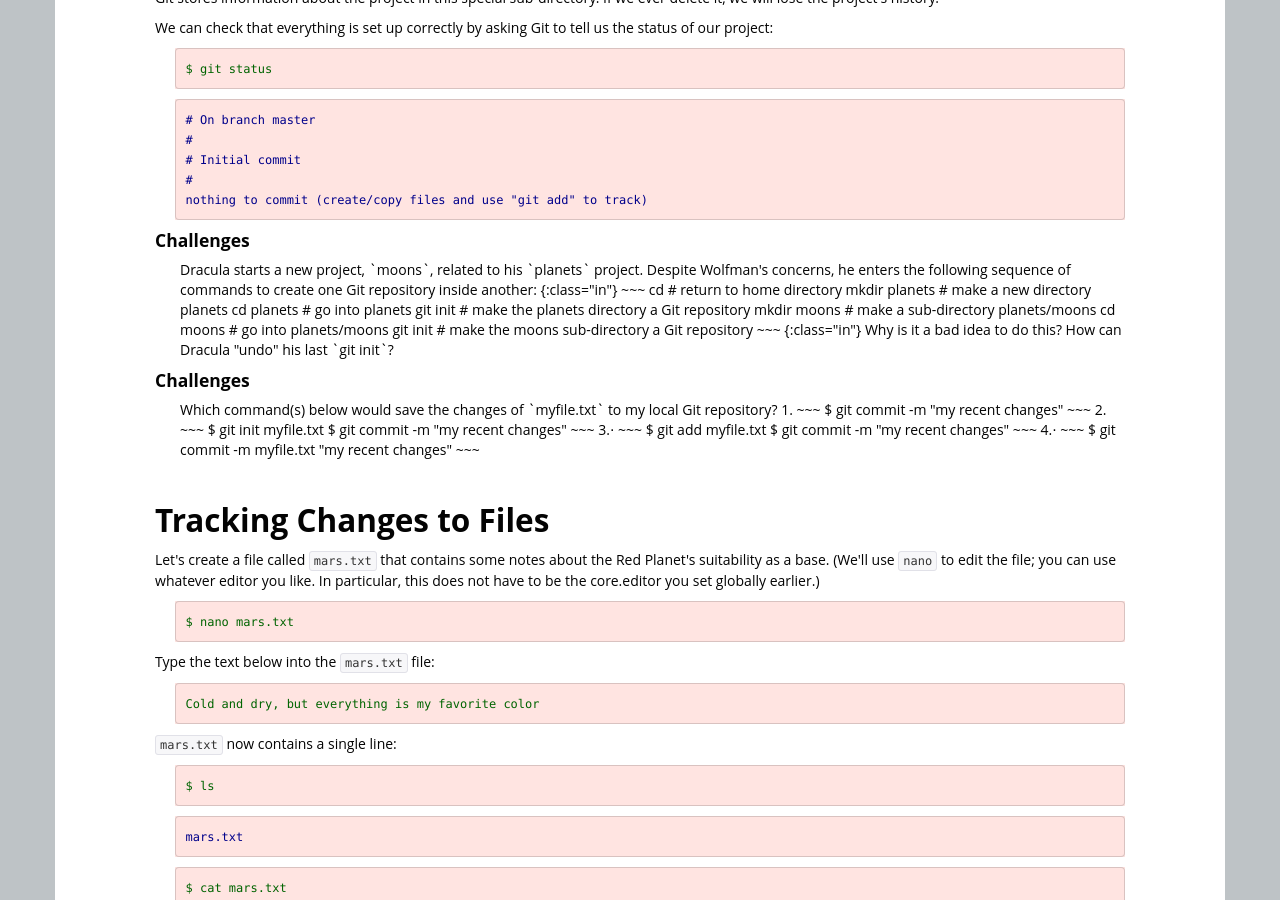
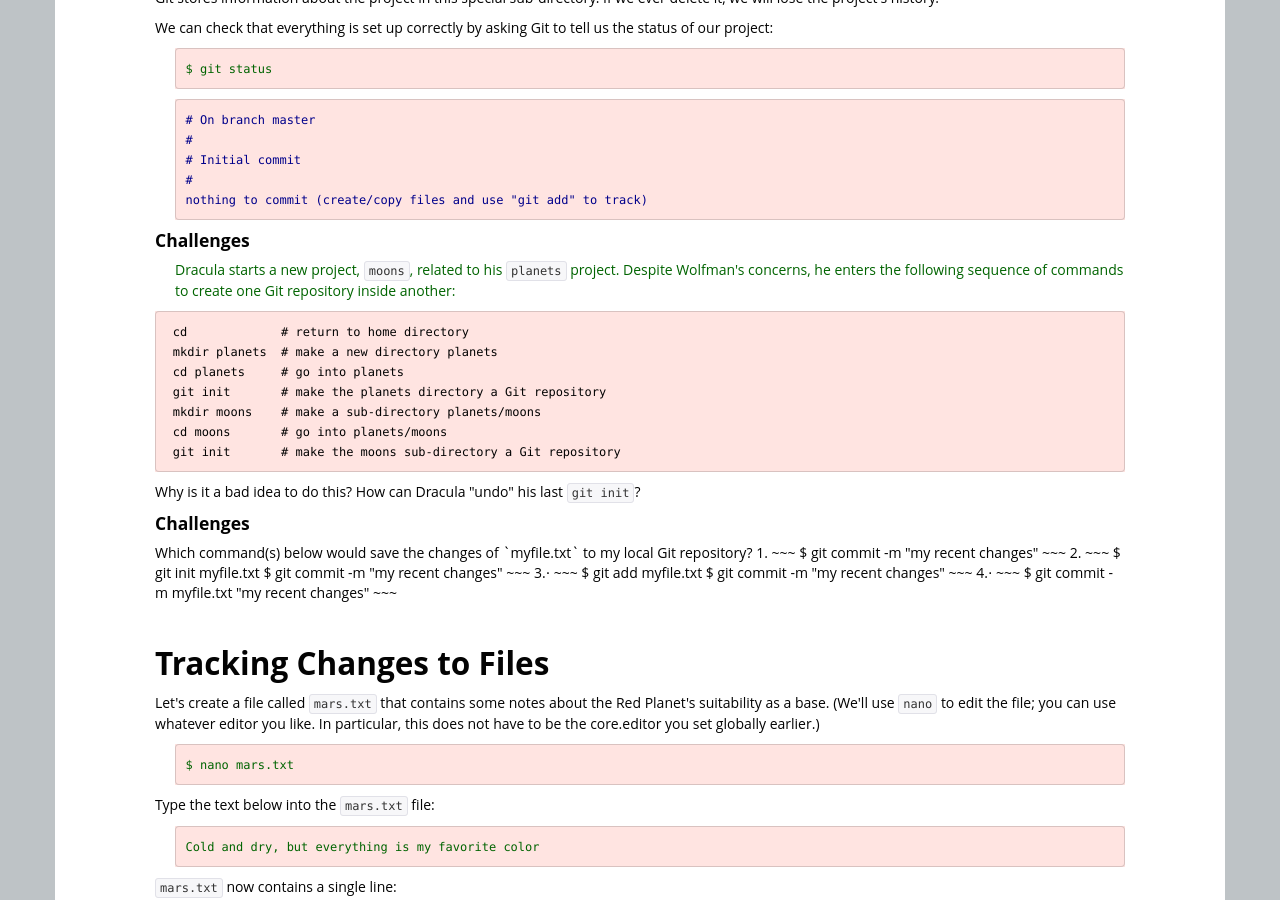
Before and after one commit to SWC-OSG-Workshop/2015-10-27-duke, a Jekyll site: the page built from novice/git/01-backup.md, in a window 1280 px wide and 900 px high, scrolled down 1366 px. Built offline with Jekyll 4.4.1, drawn with Linux system fonts in a browser that asks for light colours.

Commit message:
edit ex-2

```diff
--- a/novice/git/01-backup.md
+++ b/novice/git/01-backup.md
@@ -110,9 +110,7 @@ nothing to commit (create/copy files and use "git add" to track)
 {:class="out"}
 
 
-<div class="challenges">
 <h4 id="challenges">Challenges</h4>
-<ol>
 
  Dracula starts a new project, `moons`, related to his `planets` project.
  Despite Wolfman's concerns, he enters the following sequence of commands to
@@ -127,18 +125,14 @@ nothing to commit (create/copy files and use "git add" to track)
  cd moons       # go into planets/moons
  git init       # make the moons sub-directory a Git repository
 ~~~
-{:class="in"}
 
 Why is it a bad idea to do this?
 How can Dracula "undo" his last `git init`?
 
-</ol>
-</div>
 
 
 <div class="challenges">
 <h4 id="challenges">Challenges</h4>
-<ol>
 
  Which command(s) below would save the changes of `myfile.txt` to my local Git repository?
 
@@ -168,7 +162,6 @@ $ git commit -m "my recent changes"
 $ git commit -m myfile.txt "my recent changes"
 ~~~
 
-</ol>
 </div>
 
 
```
